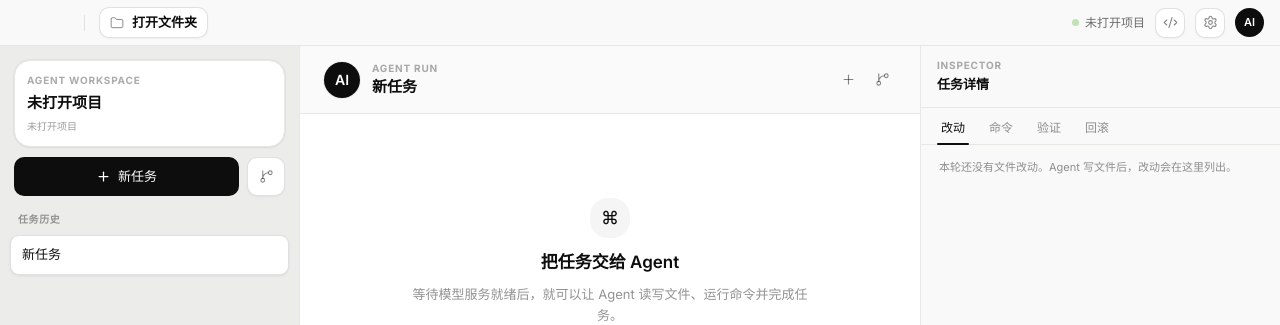
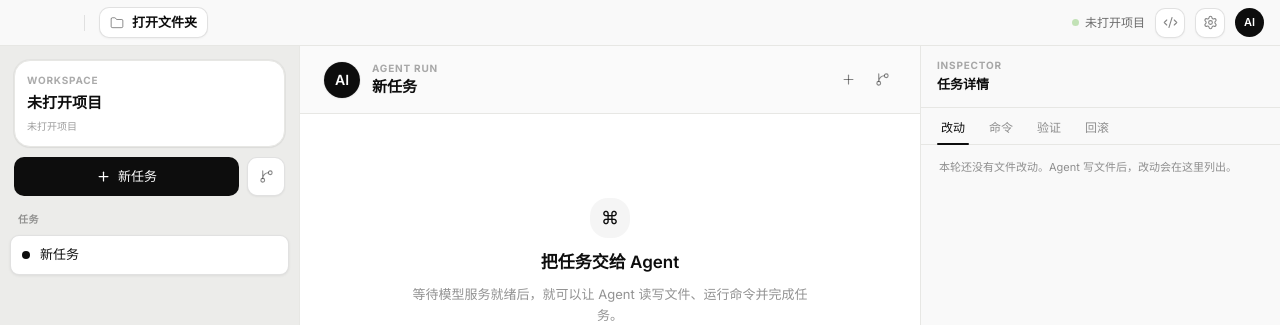
Before and after one commit to p353019433-maker/multiagent-ide, a React (Vite) app: page / in a window 1280 px wide. Both pictures are taken after a click on the button "新任务". Shown: the top 325 px of the page. Built offline with nearby package versions, Linux system fonts and the light colour scheme.

Commit message:
ui(workbench): align left rail with task navigation

```diff
--- a/src/renderer/components/workbench/WorkbenchLeft.tsx
+++ b/src/renderer/components/workbench/WorkbenchLeft.tsx
@@ -19,7 +19,7 @@ export default function WorkbenchLeft({ rootPath, indexStatus, onNewWorktree, on
     <div className="flex h-full min-h-0 flex-col" style={{ background: '#ececea' }}>
       <div className="flex-none px-3.5 pb-2 pt-3.5">
         <div className="rounded-[16px] border border-border bg-background p-3 shadow-ambient">
-          <div className="text-10 font-bold uppercase tracking-[0.08em] text-foreground/35">Agent Workspace</div>
+          <div className="text-10 font-bold uppercase tracking-[0.08em] text-foreground/35">Workspace</div>
           <div className="mt-1 truncate text-[15px] font-semibold text-foreground" title={rootPath || undefined}>{projectName}</div>
           <div className="mt-1 truncate font-mono text-10 text-foreground/40">{indexStatus}</div>
         </div>
@@ -44,24 +44,36 @@ export default function WorkbenchLeft({ rootPath, indexStatus, onNewWorktree, on
       </div>
 
       <div className="min-h-0 flex-1 overflow-y-auto px-2.5 pb-3.5">
-        <div className="px-2 py-1.5 text-10 font-bold uppercase tracking-[0.06em] text-foreground/40">任务历史</div>
+        <div className="px-2 py-1.5 text-10 font-bold uppercase tracking-[0.06em] text-foreground/40">任务</div>
         {conversations.length === 0 && (
           <p className="px-2 py-1 text-11 text-foreground/45">还没有任务，点「新任务」开始。</p>
         )}
         {conversations.map((conv) => {
           const active = conv.id === activeConversationId;
+          const isolated = Boolean(conv.worktree);
+          const latest = conv.messages[conv.messages.length - 1];
+          const failed = latest?.role === 'assistant' && /失败|error|failed/i.test(latest.content || '');
           return (
             <button
               key={conv.id}
               type="button"
               onClick={() => setActiveConversation(conv.id)}
-              className={`my-0.5 block w-full cursor-pointer rounded-[9px] px-[11px] py-[9px] text-left ${
+              className={`my-0.5 grid w-full cursor-pointer grid-cols-[10px_minmax(0,1fr)_auto] items-center gap-2 rounded-[9px] px-[11px] py-[9px] text-left ${
                 active
                   ? 'border border-border-strong bg-background shadow-[0_1px_3px_rgba(0,0,0,.07)]'
                   : 'border border-transparent hover:bg-foreground/[0.05]'
               }`}
             >
+              <span
+                className={`h-2 w-2 rounded-full ${
+                  failed ? 'bg-red-400' : active ? 'bg-foreground' : isolated ? 'bg-yellow-400' : 'bg-foreground/20'
+                }`}
+                aria-hidden="true"
+              />
               <span className="block min-w-0 truncate text-[13px] font-medium text-foreground">{conv.title}</span>
+              {isolated && (
+                <span className="rounded bg-warn-surface px-1.5 py-0.5 font-mono text-10 text-warn">WT</span>
+              )}
             </button>
           );
         })}
```
